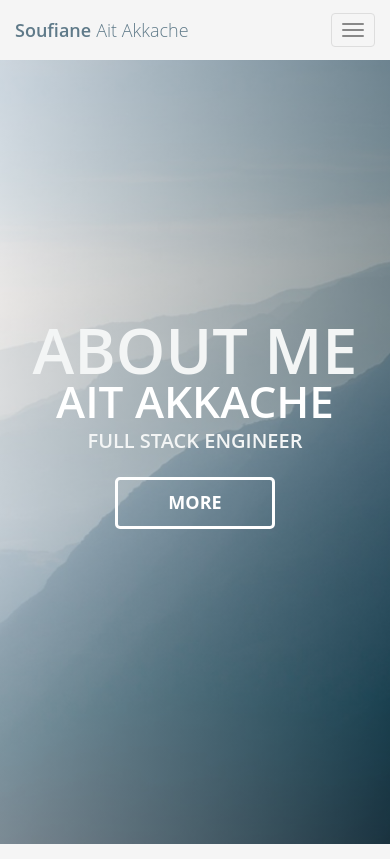
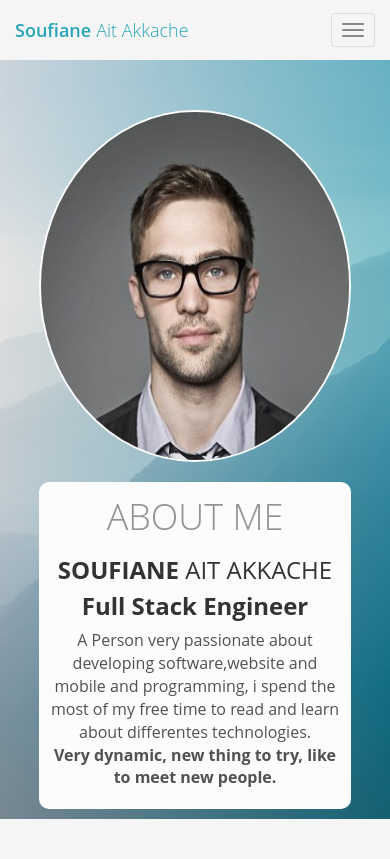
Before and after one commit to soufDev/SoufianeAit, a website: page about.html in a window 390 px wide. Drawn offline with nearby package versions, Linux system fonts and the light colour scheme.

Commit message:
Work with about me page ( not finished yet )

```diff
--- a/about.html
+++ b/about.html
@@ -6,6 +6,7 @@
     <meta name="viewport" content="width=device-width, initial-scale=1">
 	<title>Axit</title>
 	<link rel="stylesheet" href="css/app.css">
+	<link rel="stylesheet" href="css/about.css">
 </head>
 <body>
 
@@ -29,7 +30,7 @@
 
 					<div class="collapse navbar-collapse" id="axit_nav">
 						<ul class="nav navbar-nav text-uppercase">
-					        <li><a href="#">Home</a></li>
+					        <li><a href="index.html">Home</a></li>
 					        <li class="active"><a href="about.html">About me</a></li>
 					        <li><a href="#">skills</a></li>
 					        <li><a href="#">resume</a></li>
@@ -45,12 +46,19 @@
 			<!-- Start Intro -->
 			<div class="col-sm-9 col-lg-10">
 				<div class="intro text-center">
-					<div class="overlay">
-						<div class="welcome text-uppercase">
-							<h2 class="h1">About Me</h2>
-							<h3>Ait Akkache</h3>
-							<h4>Full Stack Engineer</h4>
-							<button class="btn text-uppercase">more</button>
+					<div class="overlay"></div>
+					<div class="mycontainer about">
+						<div class="pic">
+							<img src="img/pic.jpg" alt="" class="img-responsive">
+						</div>
+						<div class="info">
+							<h4 class="about-title">About Me</h4>
+							<h5 class="name">Soufiane <span>Ait Akkache</span></h5>
+							<h5 class="job">Full Stack Engineer</h5>
+							<p class="some-text">A Person very passionate about developing software,website and
+							mobile and programming, i spend the most of my free time to read
+							and learn about differentes technologies.
+							<span>Very dynamic, new thing to try, like to meet new people.</span></p>
 						</div>
 					</div>
 				</div>
--- a/js/main.js
+++ b/js/main.js
@@ -5,13 +5,9 @@ $(function () {
 	$(window).resize(function() {$('.intro').height($(window).height());})
 
 	// Adjust intro item Center
-	$('.intro .wrapper').css('marginTop', ($(window).height() - $('.wrapper').height()) / 2.4 );
-
-	$('.intro .welcome').css('paddingTop', ($(window).height() - $('.welcome').height()) / 2 );
+	$('.intro .welcome').css('marginTop', ($(window).height() - $('.welcome').height()) / 2.4 );
 
   	$(window).resize(function(){
-  		$('.intro .wrapper').css('marginTop', ($(window).height() - $('.wrapper').height()) / 2.4 );
-    	$('.intro .welcome').css('paddingTop', ($(window).height() - $('.welcome').height()) / 2 );
   	})
 
 
--- a/sass/_custom.scss
+++ b/sass/_custom.scss
@@ -136,6 +136,7 @@ body{background-color: #f5f5f5;overflow-x: hidden;}
 		left: 0;
 		right: 0;
 		bottom: 0;
+		z-index: 1;
 	}
 
 	h2{
@@ -175,6 +176,25 @@ body{background-color: #f5f5f5;overflow-x: hidden;}
 			color: #334b51;
 		}
 	}
+
+	.mycontainer{
+	background-color: rgba(245, 245, 245, 0.8);
+	border-radius: 10px;
+	width: 85%;
+	min-height: 420px;
+	margin: auto;
+	position: relative;
+	z-index: 9;
+	top: 15%;
+	}
+
+
+	@media (max-width: 768px){
+
+		.mycontainer{background-color: #fcfcfc;}
+
+	}
+
 }
 
 // Medium devices
--- /dev/null
+++ b/sass/about.scss
@@ -0,0 +1,125 @@
+
+$blue: #26a5b8;;
+
+
+// Start Navbar
+
+.navbar{
+
+	li a {
+
+	    &:hover{
+	    	background-color: $blue !important;
+	    }
+
+	}
+
+	li.active > a{
+		background-color: $blue !important;
+	}
+
+	.navbar-brand{
+		color: $blue !important;
+
+		&:hover{
+			color: $blue;
+		}
+	}
+
+}
+
+// Start About
+
+.intro .overlay{
+	background: linear-gradient(to right, rgba(239, 240, 240, 0.5) 0%, rgba(38, 165, 184, 0.5) 100%);
+}
+
+.about{
+	text-align: left;
+	overflow: hidden;
+}
+
+.about .pic{
+	max-width: 300px;
+	float: left;
+	margin-right: 40px;
+}
+
+.about .pic img{height: 100%;}
+
+.about .info{
+	margin-top: 40px;
+}
+
+.about .info .about-title{
+	color: #919292;
+	font-size: 36px;
+	text-transform: uppercase;
+	font-weight: 300;
+	margin-bottom: 20px;
+}
+
+.about .info .name{
+	color: #333333;
+	font-size: 24px;
+	text-transform: uppercase;
+	font-weight: bold;
+	margin-bottom: 10px;
+}
+
+.about .info .name span{font-weight: 400;}
+
+.about .info .job{
+	color: #333333;
+	font-size: 24px;
+	font-weight: bold;
+	margin-bottom: 10px;
+}
+
+.about .info .some-text{
+	color: #515151;
+	font-size: 16px;
+	font-weight: normal;
+}
+
+.about .info .some-text span{
+	font-weight: bold;
+	display: block;
+}
+
+@media (max-width: 768px){
+
+	.mycontainer{background-color: transparent !important}
+
+	.intro {
+		height: 100% !important;
+		padding-top: 100px;
+
+		.overlay{height: 100%;}
+	}
+
+	.about{padding: 10px;margin-bottom: 40px!important;text-align: center;}
+
+	.about .pic{
+		max-width: 100%;
+		float: none;
+		margin-right: 0;
+		width: 352px;
+		height: 352px;
+		border-radius: 50%;
+		margin: auto;
+		border: 2px solid#fcfcfc;
+		overflow: hidden;
+
+	}
+
+	.about .pic img{width: 100%;height: 500px;}
+
+	.about .info{
+		margin-top: 20px;
+		background-color: #fcfcfc;
+		padding: 10px;
+		border-radius: 10px;
+	}
+
+}
```
Also changed, not shown: css/about.css (added), css/app.css, img/pic.jpg (added), sass.txt (added), sass/app.scss (line endings or trailing spaces), 1 other file.
